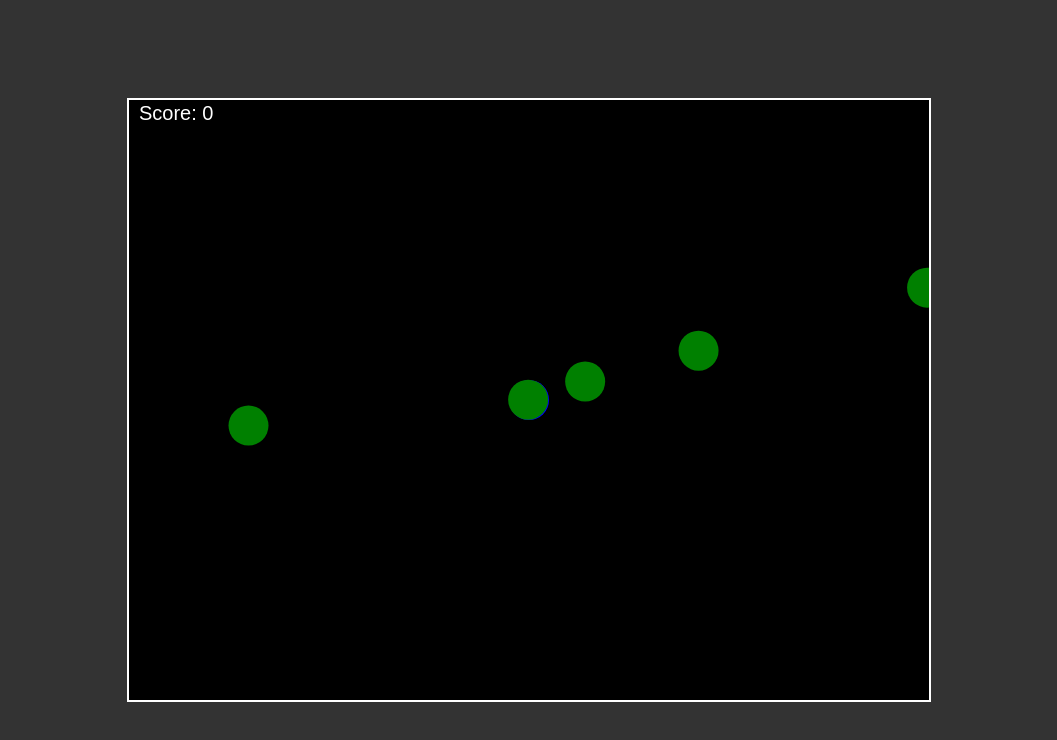
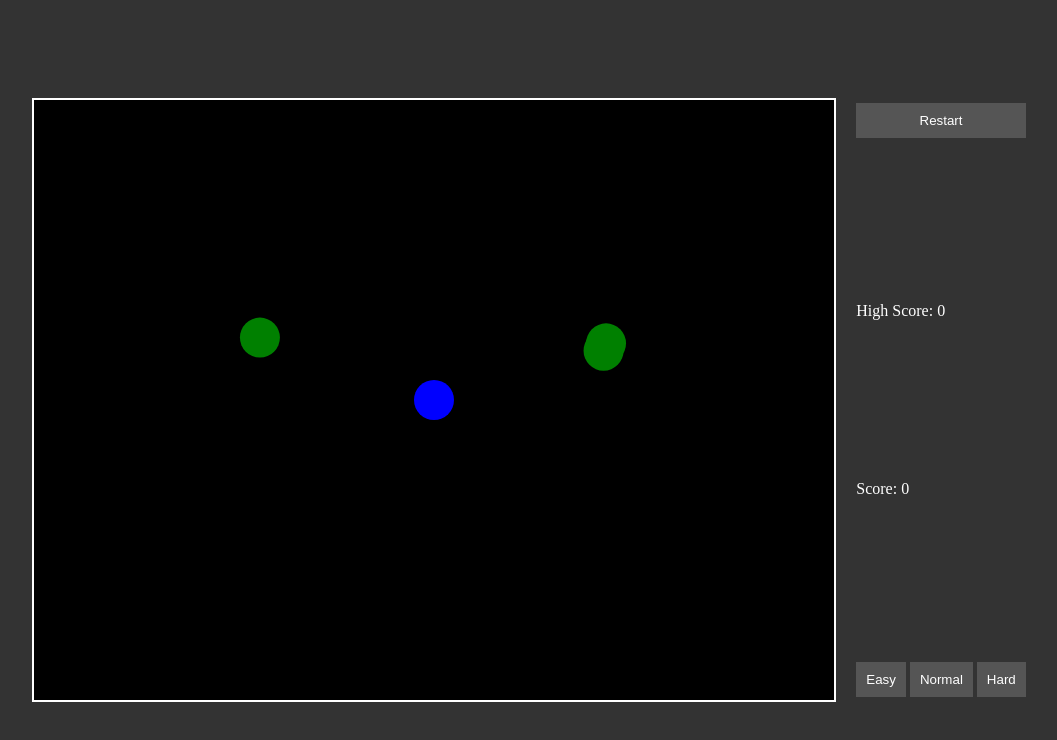
Before and after one commit to Kotyara45/Zombie-Shuter, a plain HTML site: page index.html in a window 1280 px wide. Shown: the whole page, without its empty margins (111-1168 px from the left). Drawn offline with Linux system fonts and the light colour scheme.

Commit message:
Update index.html

```diff
--- a/index.html
+++ b/index.html
@@ -13,60 +13,98 @@
             height: 100vh;
             margin: 0;
         }
+        #gameContainer {
+            display: flex;
+        }
+        #gameUI {
+            margin-left: 20px;
+            color: white;
+            display: flex;
+            flex-direction: column;
+            justify-content: space-between;
+        }
         canvas {
             background-color: #000;
             border: 2px solid #fff;
         }
+        button {
+            padding: 10px;
+            margin: 5px 0;
+            background-color: #555;
+            color: white;
+            border: none;
+            cursor: pointer;
+        }
+        button:hover {
+            background-color: #777;
+        }
     </style>
 </head>
 <body>
-    <canvas id="gameCanvas" width="800" height="600"></canvas>
+    <div id="gameContainer">
+        <canvas id="gameCanvas" width="800" height="600"></canvas>
+        <div id="gameUI">
+            <button onclick="resetGame()">Restart</button>
+            <div>High Score: <span id="highScore">0</span></div>
+            <div>Score: <span id="currentScore">0</span></div>
+            <div>
+                <button onclick="setDifficulty('Easy')">Easy</button>
+                <button onclick="setDifficulty('Normal')">Normal</button>
+                <button onclick="setDifficulty('Hard')">Hard</button>
+            </div>
+        </div>
+    </div>
     <script>
         const canvas = document.getElementById('gameCanvas');
         const ctx = canvas.getContext('2d');
 
-        let player = {
-            x: canvas.width / 2,
-            y: canvas.height / 2,
-            size: 20,
-            speed: 5
-        };
-
+        let player = { x: canvas.width / 2, y: canvas.height / 2, size: 20, speed: 5 };
         let bullets = [];
         let zombies = [];
         let score = 0;
+        let highScore = localStorage.getItem('highScore') || 0;
+        let difficulty = 'Easy';
+        let spawnInterval = 3000;
+        let zombiesPerSpawn = 3;
 
-        // Player controls
+        document.getElementById('highScore').innerText = highScore;
+
+        // Player controls with WASD
         document.addEventListener('keydown', (event) => {
-            if (event.key === 'ArrowUp') player.y -= player.speed;
-            if (event.key === 'ArrowDown') player.y += player.speed;
-            if (event.key === 'ArrowLeft') player.x -= player.speed;
-            if (event.key === 'ArrowRight') player.x += player.speed;
+            if (event.key === 'w') player.y -= player.speed;
+            if (event.key === 's') player.y += player.speed;
+            if (event.key === 'a') player.x -= player.speed;
+            if (event.key === 'd') player.x += player.speed;
         });
 
         canvas.addEventListener('click', (event) => {
             const angle = Math.atan2(event.clientY - player.y, event.clientX - player.x);
-            bullets.push({
-                x: player.x,
-                y: player.y,
-                angle: angle,
-                speed: 7
-            });
+            bullets.push({ x: player.x, y: player.y, angle: angle, speed: 7 });
         });
 
-        // Function to create zombies
-        function spawnZombie() {
-            const x = Math.random() > 0.5 ? 0 : canvas.width;
-            const y = Math.random() * canvas.height;
-            zombies.push({
-                x: x,
-                y: y,
-                size: 20,
-                speed: 2
-            });
+        function setDifficulty(level) {
+            difficulty = level;
+            if (level === 'Easy') {
+                spawnInterval = 3000;
+                zombiesPerSpawn = 3;
+            } else if (level === 'Normal') {
+                spawnInterval = 2000;
+                zombiesPerSpawn = 5;
+            } else if (level === 'Hard') {
+                spawnInterval = 1000;
+                zombiesPerSpawn = 9;
+            }
+            resetGame();
         }
 
-        // Update bullet positions
+        function spawnZombie() {
+            for (let i = 0; i < zombiesPerSpawn; i++) {
+                const x = Math.random() > 0.5 ? 0 : canvas.width;
+                const y = Math.random() * canvas.height;
+                zombies.push({ x: x, y: y, size: 20, speed: 2 });
+            }
+        }
+
         function updateBullets() {
             bullets = bullets.filter(bullet => bullet.x > 0 && bullet.x < canvas.width && bullet.y > 0 && bullet.y < canvas.height);
             bullets.forEach(bullet => {
@@ -75,7 +113,6 @@
             });
         }
 
-        // Update zombie positions
         function updateZombies() {
             zombies.forEach(zombie => {
                 const angle = Math.atan2(player.y - zombie.y, player.x - zombie.x);
@@ -84,7 +121,6 @@
             });
         }
 
-        // Check for collisions
         function checkCollisions() {
             bullets.forEach((bullet, bulletIndex) => {
                 zombies.forEach((zombie, zombieIndex) => {
@@ -93,30 +129,32 @@
                         bullets.splice(bulletIndex, 1);
                         zombies.splice(zombieIndex, 1);
                         score += 1;
+                        document.getElementById('currentScore').innerText = score;
+                        if (score > highScore) {
+                            highScore = score;
+                            localStorage.setItem('highScore', highScore);
+                            document.getElementById('highScore').innerText = highScore;
+                        }
                     }
                 });
             });
 
-            zombies.forEach((zombie) => {
+            zombies.forEach(zombie => {
                 const distance = Math.hypot(player.x - zombie.x, player.y - zombie.y);
                 if (distance < zombie.size + player.size) {
                     alert(`Game Over! Your score: ${score}`);
-                    window.location.reload();
+                    resetGame();
                 }
             });
         }
 
-        // Render objects on screen
         function draw() {
             ctx.clearRect(0, 0, canvas.width, canvas.height);
-
-            // Draw player
             ctx.fillStyle = 'blue';
             ctx.beginPath();
             ctx.arc(player.x, player.y, player.size, 0, Math.PI * 2);
             ctx.fill();
 
-            // Draw bullets
             ctx.fillStyle = 'red';
             bullets.forEach(bullet => {
                 ctx.beginPath();
@@ -124,21 +162,14 @@
                 ctx.fill();
             });
 
-            // Draw zombies
             ctx.fillStyle = 'green';
             zombies.forEach(zombie => {
                 ctx.beginPath();
                 ctx.arc(zombie.x, zombie.y, zombie.size, 0, Math.PI * 2);
                 ctx.fill();
             });
-
-            // Draw score
-            ctx.fillStyle = 'white';
-            ctx.font = '20px Arial';
-            ctx.fillText(`Score: ${score}`, 10, 20);
         }
 
-        // Main game loop
         function gameLoop() {
             updateBullets();
             updateZombies();
@@ -147,8 +178,17 @@
             requestAnimationFrame(gameLoop);
         }
 
-        // Start the game
-        setInterval(spawnZombie, 1000);
+        function resetGame() {
+            player = { x: canvas.width / 2, y: canvas.height / 2, size: 20, speed: 5 };
+            bullets = [];
+            zombies = [];
+            score = 0;
+            document.getElementById('currentScore').innerText = score;
+            clearInterval(spawnIntervalId);
+            spawnIntervalId = setInterval(spawnZombie, spawnInterval);
+        }
+
+        let spawnIntervalId = setInterval(spawnZombie, spawnInterval);
         gameLoop();
     </script>
 </body>
```
